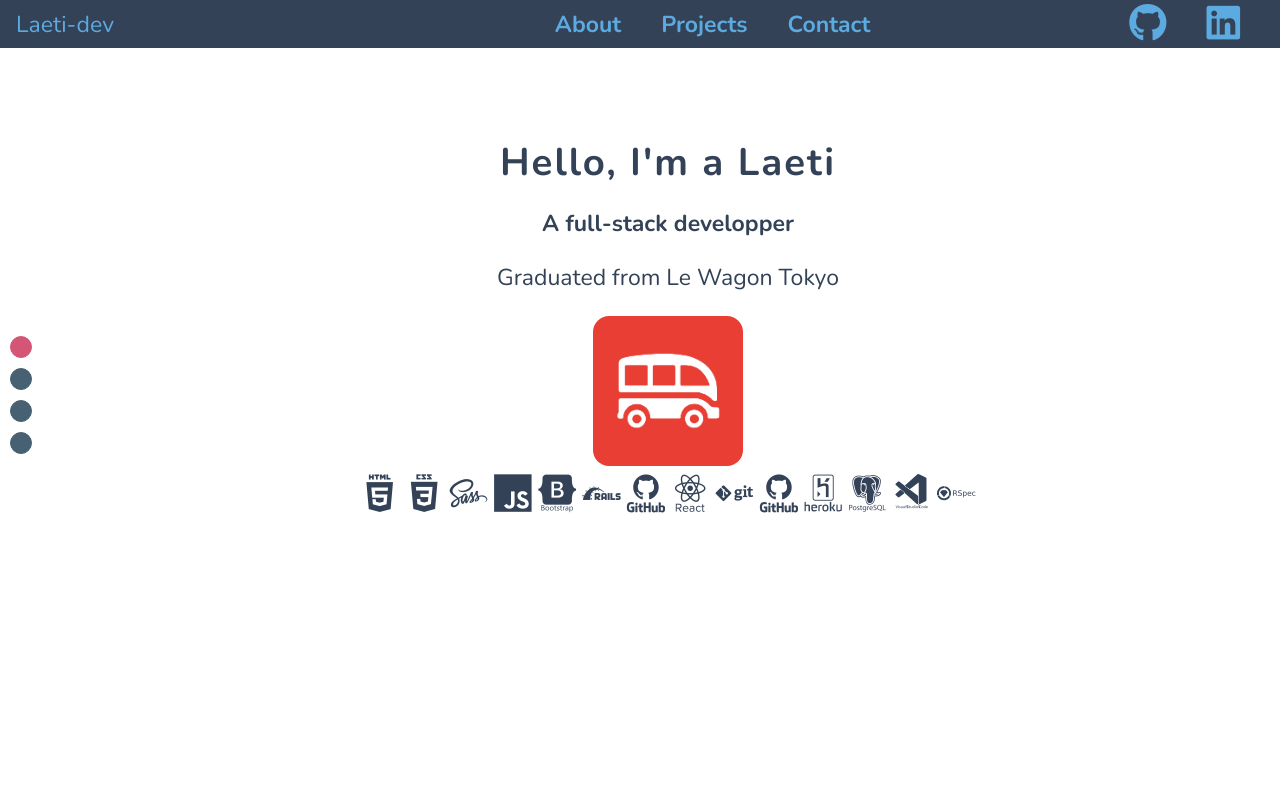
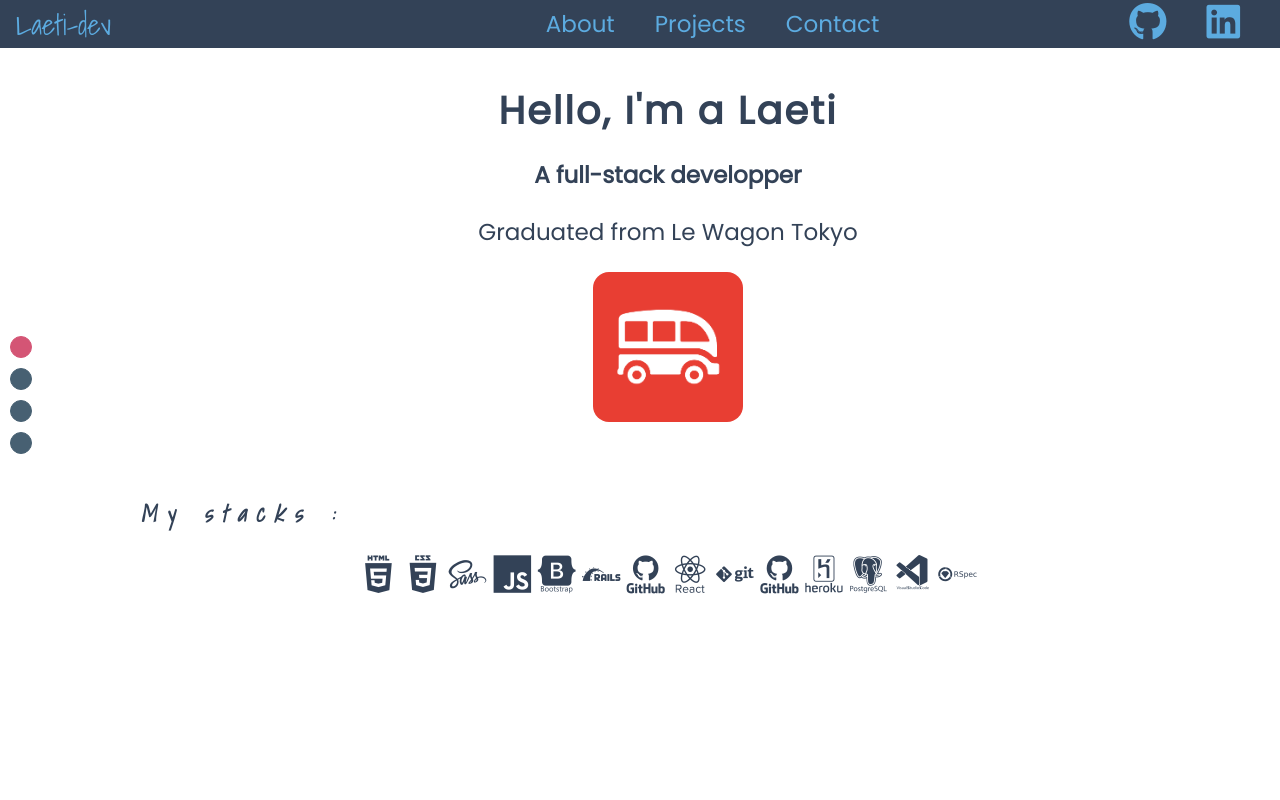
Before and after one commit to Laeti-dev/vanilla-portfolio, a plain HTML site: page index.html in a window 1280 px wide. Shown: the top 800 px of the page. Drawn offline with nearby package versions, Linux system fonts and the light colour scheme.

Commit message:
change font && devicons styling

```diff
--- a/index.html
+++ b/index.html
@@ -12,7 +12,7 @@
         <!-- googlefonts -->
         <link rel="preconnect" href="https://fonts.googleapis.com">
         <link rel="preconnect" href="https://fonts.gstatic.com" crossorigin>
-        <link href="https://fonts.googleapis.com/css2?family=Nunito:wght@200;700&display=swap" rel="stylesheet">
+        <link href="https://fonts.googleapis.com/css2?family=Poppins:wght@100;200;300;400&family=Shadows+Into+Light&display=swap" rel="stylesheet">
         <!-- fontawesome -->
         <link rel="stylesheet" href="https://use.fontawesome.com/releases/v6.1.2/css/all.css">
         <!-- devicons -->
@@ -57,6 +57,8 @@
                         <p>Graduated from Le Wagon Tokyo</p>
                         <img src="./style/img/lewagon.png" alt="lewagon" class="lewagon">
                         <div class="devicons">
+                            <h3>My stacks :</h3>
+                            <div>
                                 <i class="devicon-html5-plain-wordmark"></i>
                                 <i class="devicon-css3-plain-wordmark"></i>
                                 <i class="devicon-sass-original"></i>
@@ -71,6 +73,7 @@
                                 <i class="devicon-postgresql-plain-wordmark"></i>
                                 <i class="devicon-vscode-plain-wordmark"></i>
                                 <i class="devicon-rspec-original-wordmark"></i>
+                            </div>
                         </div>
                     </div>
                     <div id="about" class="P-slides__content--track section scroll-indicator" data-scroll-indicator-title="about" >
--- a/style/base/_base.scss
+++ b/style/base/_base.scss
@@ -13,7 +13,7 @@ body {
 }
 
 * {
-    font-family: 'Nunito', sans-serif;
+    font-family: 'poppins', sans-serif;
     font-size: 1.2rem;
 }
 
@@ -22,7 +22,6 @@ h1 {
     font-size: 2rem;
     letter-spacing: 2px;
     margin-bottom: 0;
-    margin-top: 80px;
 }
 
 a {
@@ -30,10 +29,6 @@ a {
     color: $color-lightfont;
     transition: color 0.5s ease-out;
 
-    &:visited {
-        color: $color-lightfont;
-    }
-
     &:hover {
         color: $color-active;
     }
--- /dev/null
+++ b/style/components/_devicons.scss
@@ -0,0 +1,12 @@
+@import "../utils/variables";
+
+.devicons {
+    margin: 64px;
+    > h3 {
+        text-align: left;
+        font-style: italic;
+        font-family: 'Shadows Into Light', cursive;
+        letter-spacing: 0.5rem;
+        padding-left: 48px;
+    }
+}
--- a/style/layout/_navbar.scss
+++ b/style/layout/_navbar.scss
@@ -16,6 +16,10 @@
         flex-basis: 25%;
         align-items: center;
         margin-left: 16px;
+        > a {
+            font-family: 'Shadows Into Light', cursive;
+            font-size: 1.5rem;
+        }
     }
 }
 
@@ -29,7 +33,7 @@ ul {
     li {
         margin-right: 16px;
         padding-right: 24px;
-        font-weight: 700;
+        font-weight: 400;
         transition: background 0.4s ease;
         will-change: transition;
 
--- a/style/main.scss
+++ b/style/main.scss
@@ -1,4 +1,5 @@
 @import "./base/_base";
+@import "./components/devicons";
 @import "./components/easyScrollDots";
 @import "./layout/navbar";
 @import "./pages/slides";
--- a/style/pages/_slides.scss
+++ b/style/pages/_slides.scss
@@ -5,6 +5,7 @@
     overflow: hidden;
     display: flex;
     flex-direction: row;
+    justify-content: space-between;
     color: $color-nav;
 
     &__navigation {
```
Also changed, not shown: style/main.css, 1 other file. Lines whose indentation alone changed are shown as unchanged.
